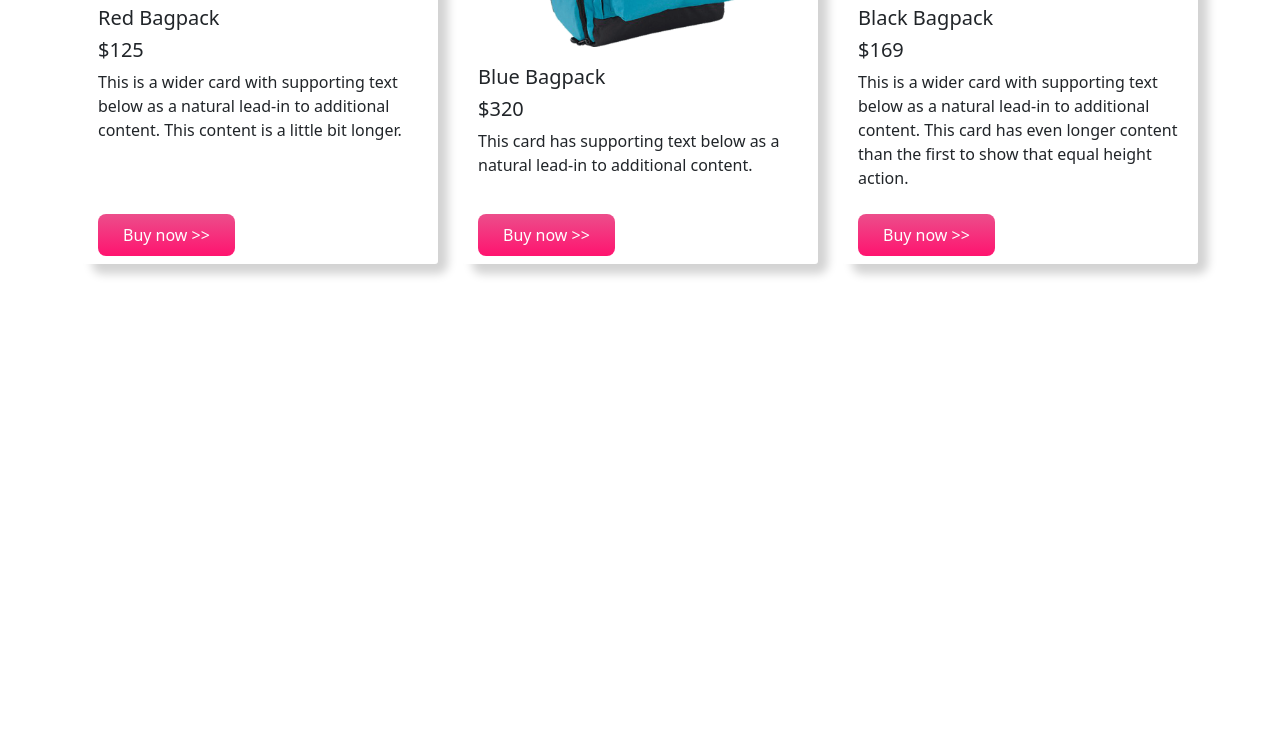
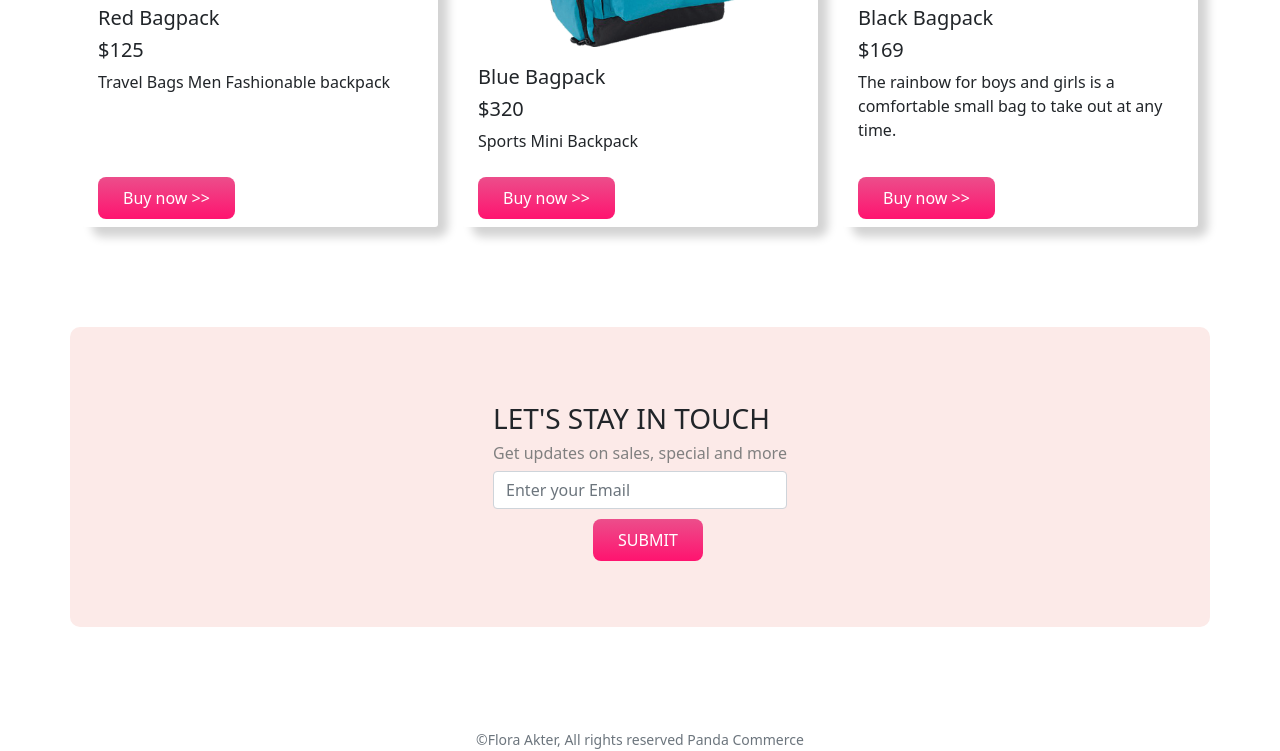
Before and after one commit to Flora-Akter/panda-commerce, a plain HTML site: page index.html in a window 1280 px wide. Shown: the part 1869-2620 px from the top of the page. Before the commit the page ends 2233 px from the top, so only its background shows below. Drawn offline with nearby package versions, Linux system fonts and the light colour scheme.

Commit message:
finished panda commerce

```diff
--- a/index.html
+++ b/index.html
@@ -7,6 +7,7 @@
     <title>Panda Commerce</title>
     <link href="https://cdn.jsdelivr.net/npm/bootstrap@5.1.3/dist/css/bootstrap.min.css" rel="stylesheet" integrity="sha384-1BmE4kWBq78iYhFldvKuhfTAU6auU8tT94WrHftjDbrCEXSU1oBoqyl2QvZ6jIW3" crossorigin="anonymous">
     <link rel="stylesheet" href="style.css">
+    <link rel="shortcut icon" href="images/logopanda.jpg" type="image/x-icon">
 </head>
 <body>
     <div class="container">
@@ -166,7 +167,7 @@
             <div class="card-body">
               <h5 class="card-title">Red Bagpack</h5>
               <h5>$125</h5>
-              <p class="card-text">This is a wider card with supporting text below as a natural lead-in to additional content. This content is a little bit longer.</p>
+              <p class="card-text">Travel Bags Men Fashionable backpack</p>
             </div>
             <div class="card-footer">
               <button class="buy-now-button">Buy now >></button>
@@ -179,7 +180,7 @@
             <div class="card-body">
               <h5 class="card-title">Blue Bagpack</h5>
               <h5>$320</h5>
-              <p class="card-text">This card has supporting text below as a natural lead-in to additional content.</p>
+              <p class="card-text"> Sports Mini Backpack</p>
             </div>
             <div class="card-footer">
               <button class="buy-now-button">Buy now >></button>
@@ -192,7 +193,7 @@
             <div class="card-body">
               <h5 class="card-title">Black Bagpack</h5>
               <h5>$169</h5>
-              <p class="card-text">This is a wider card with supporting text below as a natural lead-in to additional content. This card has even longer content than the first to show that equal height action.</p>
+              <p class="card-text">The rainbow for boys and girls is a comfortable small bag to take out at any time.</p>
             </div>
             <div class="card-footer">
               <button class="buy-now-button">Buy now >></button>
@@ -201,7 +202,17 @@
         </div>
       </div>
     </div>
-
+    <div class="container d-flex align-items-center justify-content-center orange-bg" id="subcribe">
+      <div>
+        <h3>LET'S STAY IN TOUCH</h3>
+        <h6>Get updates on sales, special and more </h6>
+        <input class="form-control" type="email" id="email" name="email" placeholder="Enter your Email">
+        <button class="buy-now-button sub">SUBMIT</button>
+      </div>
+    </div>
+    <footer>
+      <small class="text-muted">&copy;Flora Akter, All rights reserved Panda Commerce</small>
+    </footer>
 
 
     <script src="https://cdn.jsdelivr.net/npm/bootstrap@5.1.3/dist/js/bootstrap.bundle.min.js" integrity="sha384-ka7Sk0Gln4gmtz2MlQnikT1wXgYsOg+OMhuP+IlRH9sENBO0LRn5q+8nbTov4+1p" crossorigin="anonymous"></script>
--- a/style.css
+++ b/style.css
@@ -41,10 +41,27 @@
 }
 .card{
     border: none;
+    border-radius: 10px;
     box-shadow: 10px 10px 10px lightgray;
-    border-radius: 10px;
 }
 .card-footer{
     background-color: white;
     border-top: none;
 }
+.sub{
+    position:relative;
+    left: 100px;
+    top: 10px;
+}
+#subcribe{
+    height: 300px;
+}
+#subcribe h6{
+    color: gray;
+}
+footer{
+    text-align: center;
+}
+#footer{
+    color: rgb(3, 3, 32);
+}
```
Also changed, not shown: images/logopanda.jpg (added).
